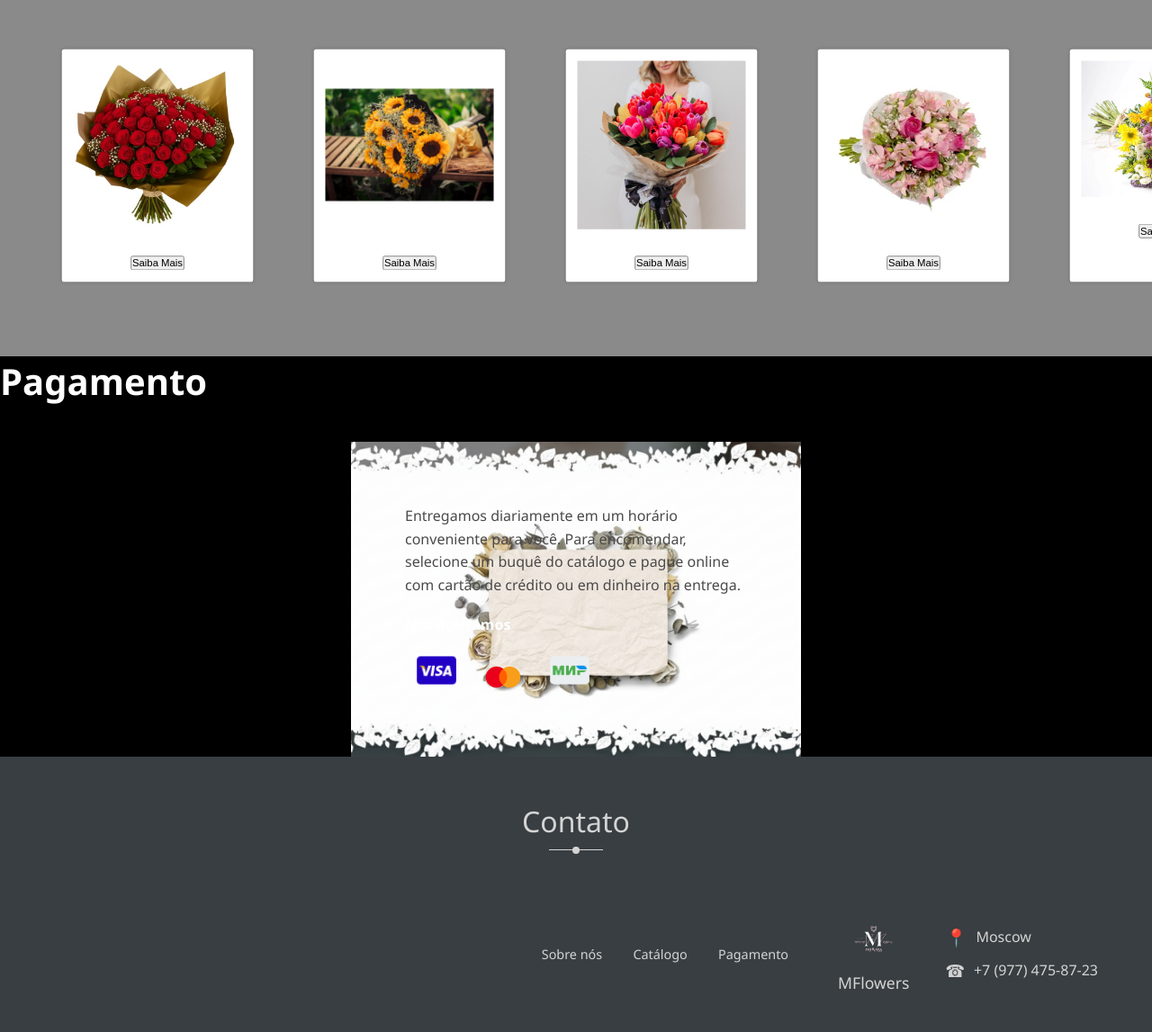
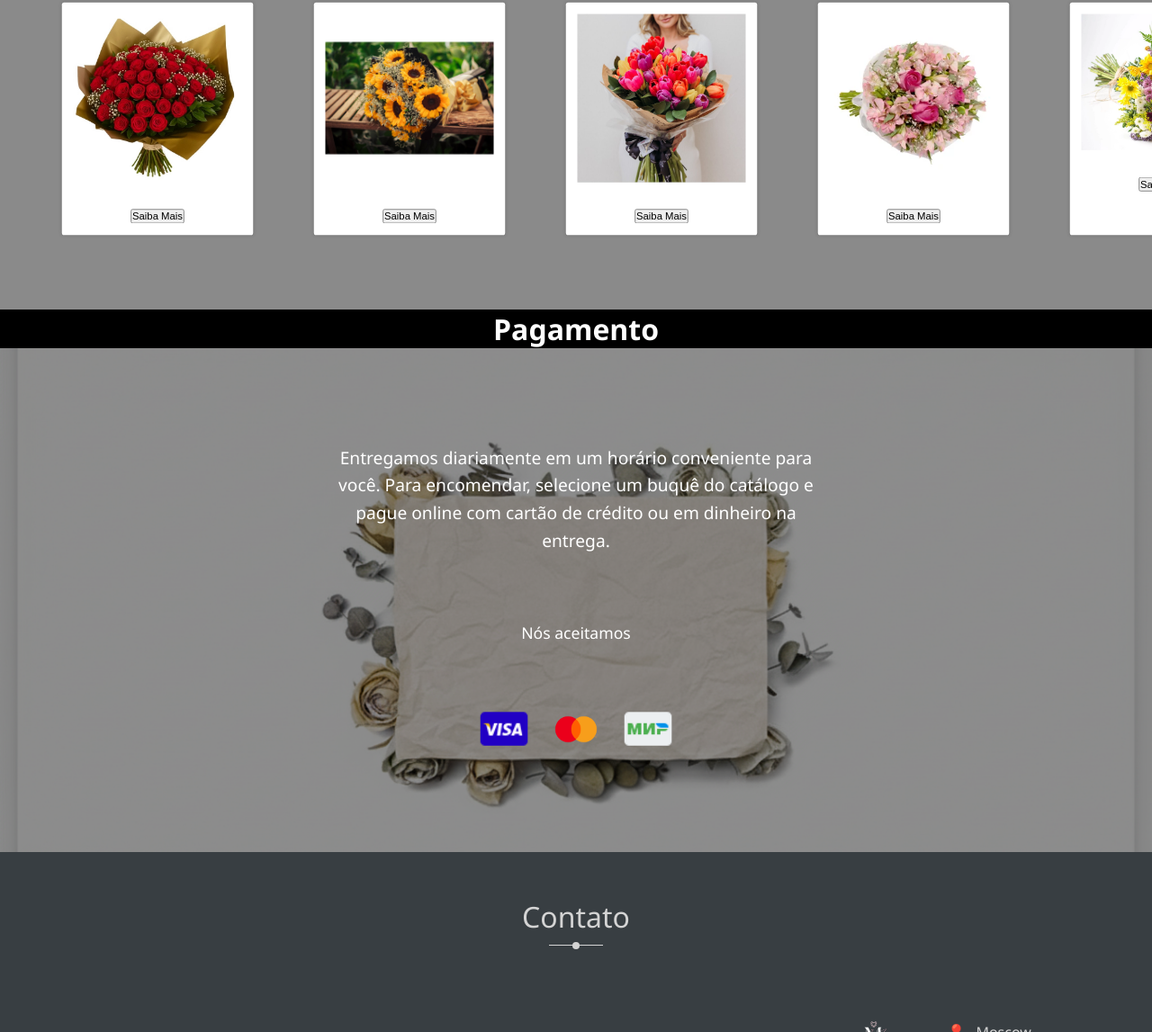
Before and after one commit to manuela-campos/p-gina_estiliza-o, a plain HTML site: page main.html/index.html in a window 1280 px wide. Shown: the part 1523-2670 px from the top of the page at 90% size. Drawn offline with Linux system fonts and the light colour scheme.

Commit message:
Atualizações do código

```diff
--- a/styles.css/style.css
+++ b/styles.css/style.css
@@ -11,6 +11,8 @@ body {
   margin: 0;
   padding: 0;
   height: 100%; /* ocupa a tela inteira */
+  width: 100%;
+  box-sizing: border-box;
 }
 
 /* Cabeçalho */
@@ -279,10 +281,10 @@ nav a:hover {
   /* Transições para o efeito de escala */
   transition: transform 0.4s ease-out, box-shadow 0.4s ease-out;
 
-  /* Estilo Padrão (Os cards nas laterais) */
+  /* Os cards nas laterais */
   transform: scale(0.85); /* 15% menor */
   box-shadow: 0 0 5px rgba(0, 0, 0, 0.2);
-  cursor: grab; /* Indica que o elemento é arrastável */
+  cursor: grab; /* o elemento é arrastável */
 }
 
 /* Ajustes para imagens e botões */
@@ -297,67 +299,101 @@ nav a:hover {
 .cards-slide::-webkit-scrollbar {
   display: none; /* Chrome, Safari e Opera */
 }
-/* .cards-slide {
-  -ms-overflow-style: none; /* IE and Edge */
-  /* scrollbar-width: none; /* Firefox */
-/* } */ */ */
 
 /* Sessão 4 */
-.delivery-section {
-  /* O fundo geral é branco, com as folhas de background no body ou em um wrapper */
-  background-color: white;
-  padding: 100px 20px;
-  text-align: center;
+
+.delivery-content-wrapper {
+  /* Manter para o layout geral */
   position: relative;
-  overflow: hidden; /* Importante para conter o fundo de folhas */
+  width: 100%;
+  overflow: hidden;
 }
 
-.delivery-section .section-title {
-  font-size: 2rem;
-  margin-bottom: 50px;
-  /* Linha decorativa abaixo do título */
-  border-bottom: 2px solid #ccc;
-  display: inline-block;
-  padding-bottom: 5px;
+/* Centralizar o Título "Pagamento" */
+.section-title {
+  color: white;
+  text-align: center; /* **Centraliza o título** */
+  margin: 0 auto;
+  font-size: 2em;
+  font-weight: bold;
+  position: static;
+  width: auto;
+  z-index: 2;
 }
 
 .delivery-card {
-  background: url("/image/Gemini_Generated_Image_ekon1fekon1fekon.png")
-    no-repeat center center;
-  background-size: cover; /* Garante que a imagem se ajuste */
+  width: 100%;
+  max-width: none;
+  min-height: 70vh;
+  margin: 0;
+  padding: 0;
+  overflow: hidden;
+  position: relative;
+  background-image: url("/image/Gemini_Generated_Image_ekon1fekon1fekon.png");
+  background-repeat: no-repeat;
+  background-position: center center;
+  background-size: cover;
 
-  /* Centraliza o card */
-  margin: 0 auto;
+  /* Centralizar o Conteúdo (Texto e Logos) */
+  display: flex;
+  flex-direction: column; /* Organiza os itens em coluna */
+  justify-content: center; /* Centraliza verticalmente */
+  align-items: center; /* Centraliza horizontalmente */
 
-  /* Define o tamanho da área do card */
-  max-width: 500px;
-  min-height: 350px;
-
-  /* Ajusta o padding para que o texto fique dentro da área do "papel" */
-  padding: 70px 60px 50px 60px;
-
-  /* Garante que o texto fique por cima */
-  position: relative;
-  z-index: 2;
-  background-color: transparent;
+  text-align: center;
+  z-index: 1;
 }
 
-.delivery-card .card-text {
-  color: #4a4a4a;
-  font-size: 1rem;
-  line-height: 1.6;
-  margin-bottom: 20px;
+.delivery-card::before {
+  /* Manter camada escura para contraste */
+  content: "";
+  position: absolute;
+  inset: 0;
+  background-color: rgba(0, 0, 0, 0.45);
+  z-index: 0;
 }
 
-.delivery-card .card-subtitle {
-  font-weight: bold;
+.delivery-card > * {
+  position: relative;
+  z-index: 1;
+  color: white;
+  max-width: 600px;
+  padding: 20px; /* Reduzir padding para que não crie uma área muito grande */
+  background-color: transparent;
+  border-radius: 0; /* Remover bordas */
+  box-shadow: none; /* Remover sombra */
+  transform: none;
+  margin: 10px 0; /* Adiciona um pequeno espaçamento entre os blocos de texto/logo */
+  width: 100%; /* Permite que o max-width: 600px tenha efeito */
+  box-sizing: border-box; /* Garante que o padding não aumente o max-width */
+}
+
+/* ajusta o texto */
+.card-text {
+  font-size: 1.2rem;
+  line-height: 1.6;
   margin-bottom: 15px;
+  text-align: center;
+}
+
+.card-subtitle {
+  font-size: 1.1rem;
+  margin-top: 20px;
+  margin-bottom: 10px;
+  text-align: center;
+}
+
+.payment-logos {
+  display: flex;
+  justify-content: center;
+  align-items: center;
+  margin-top: 15px;
 }
 
 .payment-logos .logo {
-  width: 50px; /* Ajuste o tamanho dos logos de cartão */
-  height: auto;
+  width: 60px;
   margin: 0 10px;
+  vertical-align: middle;
 }
 
 /* footer */
@@ -424,7 +460,7 @@ nav a:hover {
   margin: 20px 40px;
 }
 .footer-logo .logo-image {
-  width: 60px; /* Tamanho do ícone FFlover */
+  width: 60px; /* Tamanho do ícone da logo */
   filter: brightness(2); /* Ajusta para parecer branco/claro */
   margin-bottom: 5px;
 }
@@ -433,7 +469,7 @@ nav a:hover {
   font-weight: 500;
 }
 
-/* 3. Contatos */
+/* Contatos */
 .footer-contacts > div {
   display: flex;
   align-items: center;
```
